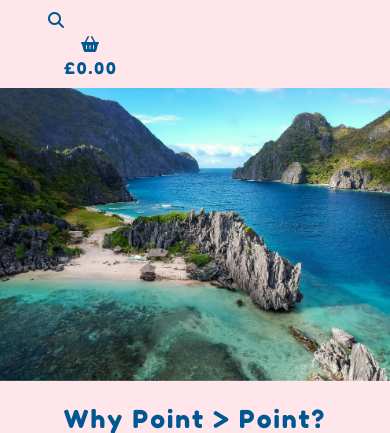
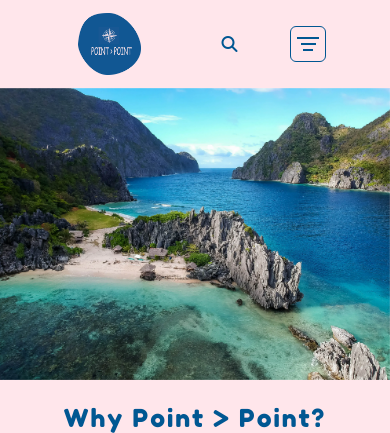
Before and after one commit to JJBR13/Justin-Brown-Milestone-Project4, a Django app: page / in a window 390 px wide. Shown: the top 433 px of the page. Run offline with Django 3.2, Linux system fonts and the light colour scheme; some libraries are stand-ins or nearby versions.

Commit message:
Nabar made responive, no basket on sm devices yet.

```diff
--- a/home/templates/home/index.html
+++ b/home/templates/home/index.html
@@ -6,10 +6,9 @@
 {% endblock %}
 
 {% block page_header %}
-  <div class="container">
+  <div class="container header-container">
     <div class="row">
       <div class="col">
-
       </div>
     </div>
   </div>
--- a/static/css/base.css
+++ b/static/css/base.css
@@ -88,6 +88,37 @@ body {
     color: #005792;
 }
 
+/* Navbar hamburger icon style */
+
+.navbar-toggler {
+    color: #005792;
+    border: solid 0.10rem;
+    padding: 10px 6px
+}
+
+.navbar-toggler span {
+    display: block;
+    width: 22px;
+    height: 2px;
+    border: 1px;
+    background: #005792;
+}
+
+.navbar-toggler span + span {
+    margin-top: 4px;
+    width: 15px;
+    margin-left: 4px;
+}
+
+.navbar-toggler span + span + span {
+   width: 10px;
+   margin-left: 6px;
+}
+
+.navbar {
+--bs-navbar-toggler-focus-width: 0.10rem;
+}
+
 /* clears the ‘X’ from search bars Internet Explorer */
 input[type=search]::-ms-clear { display: none; width : 0; height: 0; }
 input[type=search]::-ms-reveal { display: none; width : 0; height: 0; }
--- a/templates/base.html
+++ b/templates/base.html
@@ -43,7 +43,12 @@
 <body>
   <header>
     <!-- Navbar -->
-    <nav class="navbar navbar-expand-lg px-5 header-design">
+    <nav class="navbar navbar-expand-md px-5 header-design">
+      <!--Logo Image sm up -->
+      <a class="navbar-brand d-flex justify-content-center d-md-none" href="{url 'home'}">
+        <img src="/media/logo.png" class="logo" alt="logo">
+      </a>
+
       <!-- search btn -->
       <a id="search-btn" class="icon" onclick="searchBlock()">
           <i class="fa-solid fa-magnifying-glass"></i>
@@ -52,8 +57,17 @@
         <i class="fa-solid fa-x"></i>
       </a>
 
+      <!-- Burger btn -->
+      <div class="p-3">
+        <button class="navbar-toggler" type="button" data-bs-toggle="collapse" data-bs-target="#navBurger" aria-controls="navbarSupportedContent" aria-expanded="false" aria-label="Toggle navigation">
+          <span></span>
+          <span></span>
+          <span></span>
+        </button>
+      </div>
+
       <div class="container justify-content-center">
-        <div class="collapse navbar-collapse justify-content-center" id="navbarNav">
+        <div class="collapse navbar-collapse justify-content-center" id="navBurger">
           <ul class="navbar-nav">
             <li class="nav-item active pt-3">
               <a class="nav-link" href="#">Home</a>
@@ -71,8 +85,8 @@
               </div>
             </li>
 
-            <!--Logo Image -->
-            <a class="navbar-brand d-flex justify-content-center" href="{url 'home'}">
+            <!--Logo Image md up -->
+            <a class="navbar-brand d-flex justify-content-center d-none d-md-block" href="{url 'home'}">
               <img src="/media/logo.png" class="logo" alt="logo">
             </a>
 
@@ -110,7 +124,7 @@
       </div>
 
       <!-- Basket -->
-      <li class="list-inline-item d-flex justify-content-end px-3">
+      <li class="list-inline-item d-flex justify-content-end px-3 d-none d-md-block">
         <a class="{% if grand_total %}text-info font-weight-bold{% else %}text-black{% endif %} nav-link" href="">
           <div class="text-center">
             <a class="icon"><i class="fa-solid fa-basket-shopping"></i></a>
@@ -126,7 +140,7 @@
       </li>
     </nav>
     <!-- Search bar -->
-    <div id="search-bar" class="container-fluid hide pb-2">
+    <div id="search-bar" class="container-fluid hide  pt-2 pb-2">
       <div class="row">
         <div class="col-3"></div>
         <div class="col-6">
```
